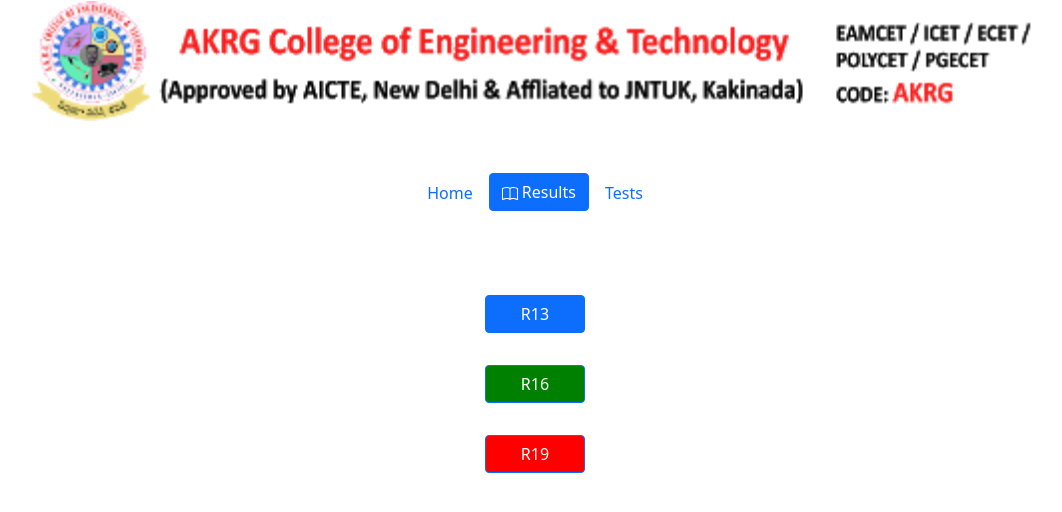
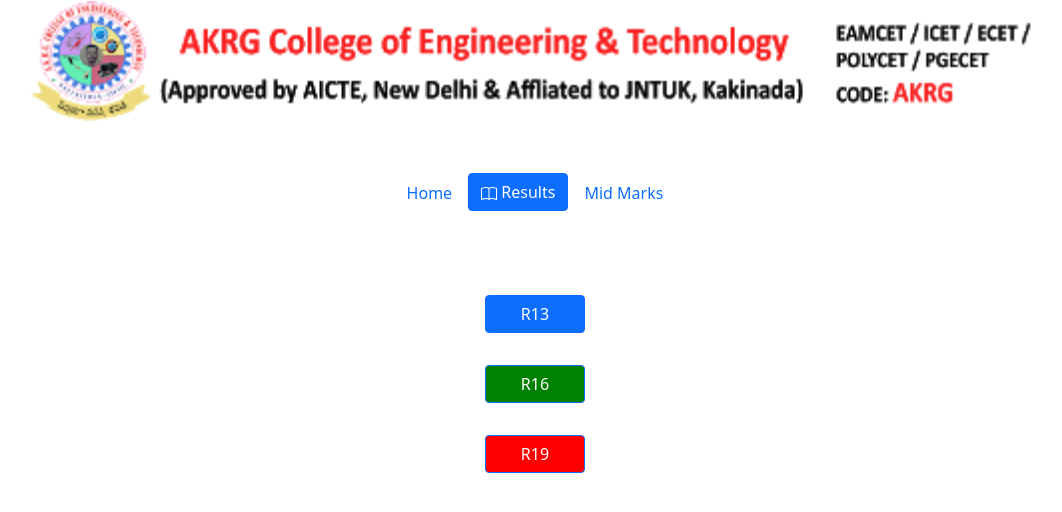
Before and after one commit to sudeepdeep/akrgvlcp1, a Flask app: page /resu in a window 1280 px wide. Shown: the top 512 px of the page, without its empty margins (105-1167 px from the left). Run offline with Flask 2, Linux system fonts and the light colour scheme; some libraries are stand-ins or nearby versions.

Commit message:
Update resu.html

```diff
--- a/templates/resu.html
+++ b/templates/resu.html
@@ -51,7 +51,7 @@
               </button>
   </li>
   <li class="nav-item">
-    <a class="nav-link" href="/test1">Tests</a>
+    <a class="nav-link" href="/firebase">Mid Marks</a>
   </li>
 </ul></ul>
 	</td></tr>
```
